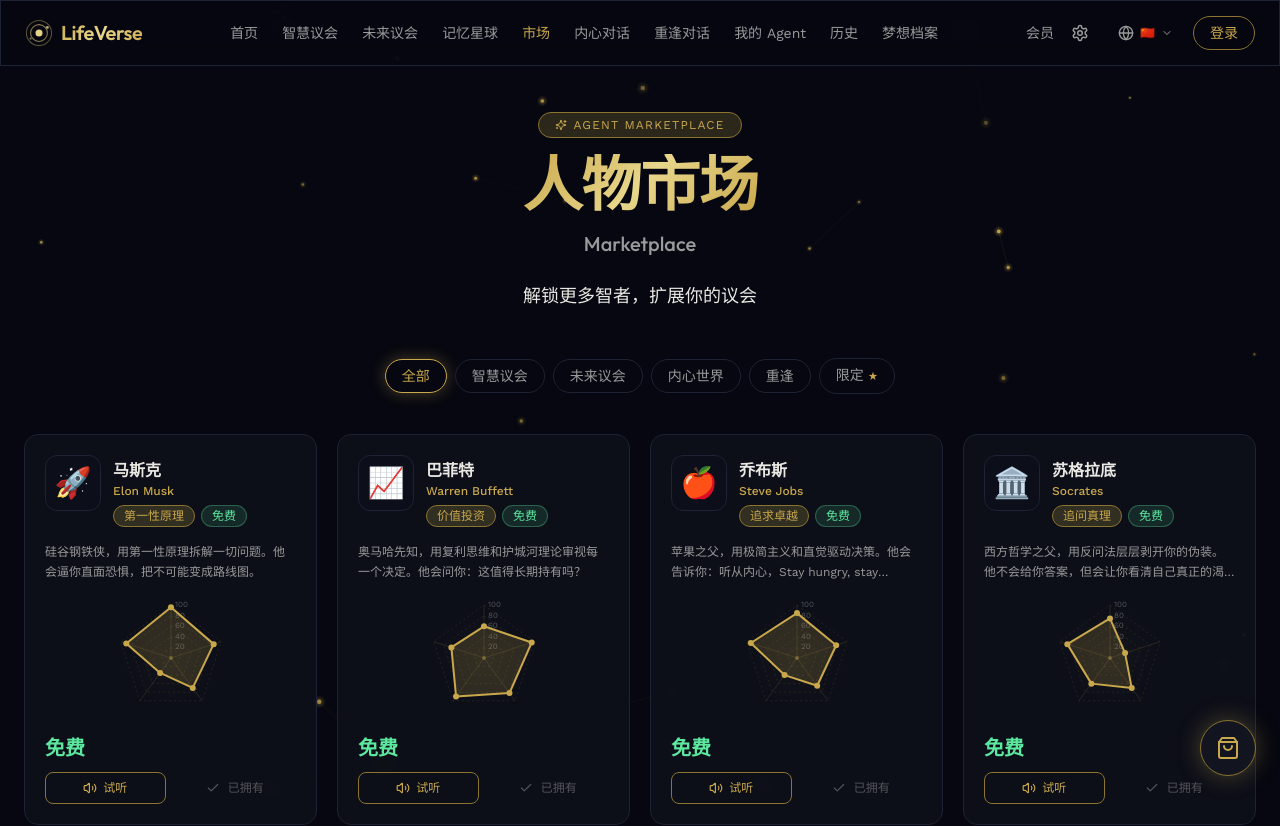
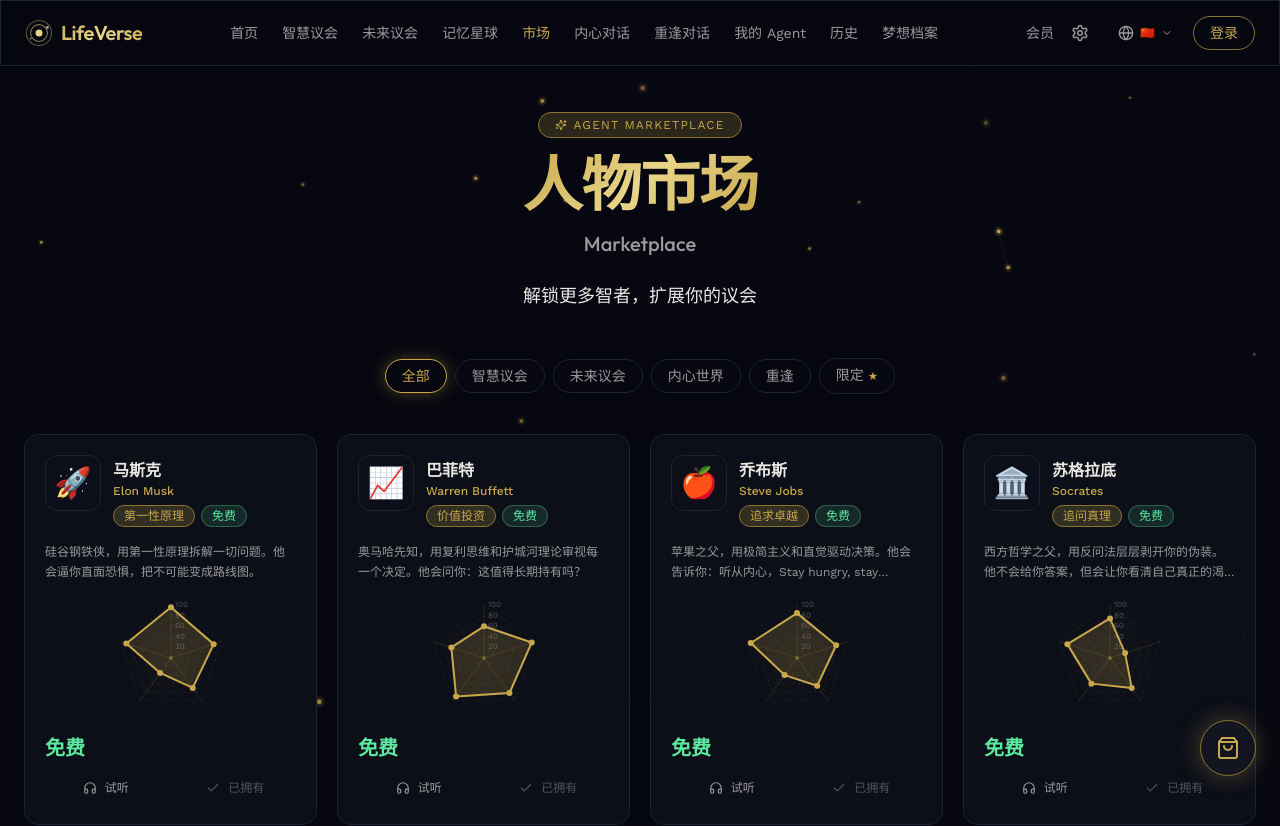
Before and after one commit to Ztd0313/lifeverse-os, a Next.js app: page /marketplace in a window 1280 px wide. Shown: the top 826 px of the page. Built offline with nearby package versions, Linux system fonts and the light colour scheme.

Commit message:
feat(marketplace): v5.5.1 - all characters previewable without purchase

```diff
--- a/src/components/marketplace/AgentMarketCard.tsx
+++ b/src/components/marketplace/AgentMarketCard.tsx
@@ -2,12 +2,11 @@
 
 import * as React from 'react';
 import { motion } from 'framer-motion';
-import { Check, ShoppingCart, Lock, Sparkles } from 'lucide-react';
+import { Check, ShoppingCart, Lock, Sparkles, Headphones } from 'lucide-react';
 import { Card } from '@/components/ui/Card';
 import { Badge } from '@/components/ui/Badge';
 import { Button } from '@/components/ui/Button';
 import { RadarChart } from '@/components/charts/RadarChart';
-import { VoiceTrial } from '@/components/membership/VoiceTrial';
 import { cn } from '@/lib/utils';
 import type { MarketplaceAgent } from '@/lib/marketplace-data';
 import { useMarketplaceStore } from '@/stores/marketplace-store';
@@ -155,15 +154,16 @@
 
           {/* 按钮组 */}
           <div className="flex gap-2">
-            {/* 语音试听按钮 */}
-            <VoiceTrial
-              text={agent.description || agent.name}
-              enabled={isMember || agent.isFree}
-              onUpgradeClick={() => {
-                window.location.href = '/membership';
-              }}
+            {/* 试听按钮 — 打开预览弹窗，所有用户可用 */}
+            <Button
+              variant="ghost"
+              size="sm"
               className="flex-1 justify-center"
-            />
+              onClick={() => onPreview?.(agent)}
+            >
+              <Headphones className="h-3.5 w-3.5" />
+              试听
+            </Button>
 
             {/* 购买/已拥有/已加入按钮 */}
             {isOwned ? (
```
